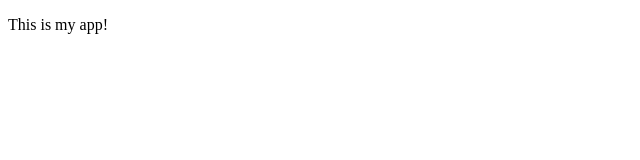
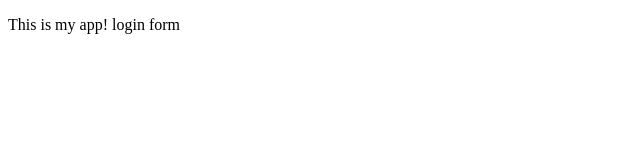
Before and after one commit to russrod/myappsample, a plain HTML site: page index.html in a window 1280 px wide. Shown: the full height of the page, 0-640 px from the left. Drawn offline with Linux system fonts and the light colour scheme.

Commit message:
login form

```diff
--- a/index.html
+++ b/index.html
@@ -4,6 +4,7 @@
 	<title></title>
 </head>
 <body>
-<p>This is my app!</p>
+<p>This is my app!
+login form</p>
 </body>
 </html>
```
Also changed, not shown: login.html (added, +1 -0 lines).
